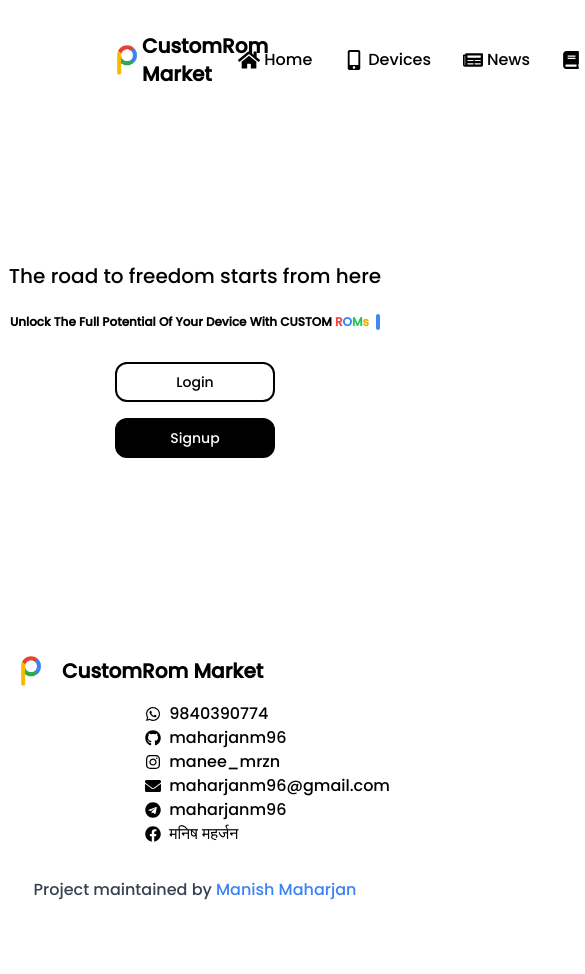
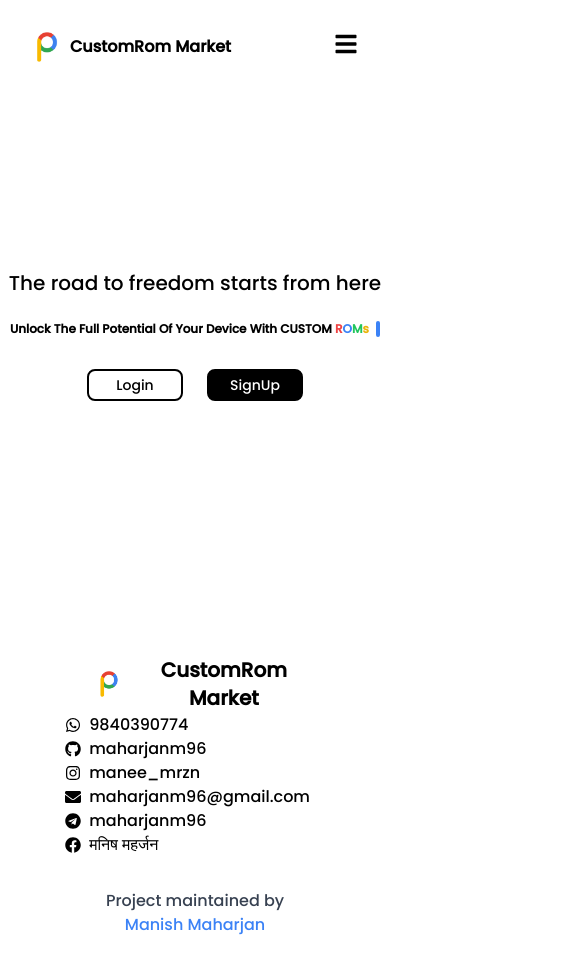
Before and after one commit to maharjanm96/CustomRom-Market, a Next.js app: page / in a window 390 px wide. Shown: the top 974 px of the page, 585 px wide, since content can reach past the window. Before the commit the page ends 942 px from the top, so only its background shows below. Built offline with nearby package versions, Linux system fonts and the light colour scheme.

Commit message:
Frontend Fixex

```diff
--- /dev/null
+++ b/app/Components/Buttons/Buttons.tsx
@@ -0,0 +1,27 @@
+"use client";
+import React from "react";
+
+interface CustomButtonProps {
+  name: string;
+  bgColor: string;
+  textColor: string;
+  onClick?: () => void;
+}
+
+const CustomButton: React.FC<CustomButtonProps> = ({
+  name,
+  bgColor,
+  textColor,
+  onClick,
+}) => {
+  return (
+    <button
+      onClick={onClick}
+      className={`lg:w-40 lg:h-10 md:w-40 md:h-10 sm:w-24 sm:h-8 w-24 h-8 lg:rounded-xl md:rounded-lg sm:rounded-lg rounded-lg border-2 border-black text-sm ${bgColor} ${textColor}`}
+    >
+      {name}
+    </button>
+  );
+};
+
+export default CustomButton;
--- a/app/Components/Footer.tsx
+++ b/app/Components/Footer.tsx
@@ -45,7 +45,7 @@ const contactLinks = [
 
 const Footer = () => {
   return (
-    <footer className="bg-white py-10 text-center ">
+    <footer className="bg-white p-20 text-center ">
       <div className="container container-style">
         <div className="flex items-center ">
           <div className="m-4">
--- a/app/Components/Header.tsx
+++ b/app/Components/Header.tsx
@@ -8,6 +8,8 @@ import {
   FaBook,
   FaDollarSign,
   FaMobileAlt,
+  FaBars,
+  FaTimes,
 } from "react-icons/fa";
 import Logout from "./Buttons/LogoutButton";
 import { useRouter } from "next/navigation";
@@ -17,19 +19,17 @@ import { toast } from "sonner";
 const Header = () => {
   const router = useRouter();
   const [isAuthenticated, setIsAuthenticated] = useState(false);
+  const [isMenuOpen, setIsMenuOpen] = useState(false);
 
   useEffect(() => {
-    // Check the token on component mount
     const token = Cookies.get("token");
     setIsAuthenticated(!!token);
 
-    // Set up an interval to periodically check the cookie
     const intervalId = setInterval(() => {
       const token = Cookies.get("token");
       setIsAuthenticated(!!token);
-    }, 1000); // Check every second
+    }, 1000);
 
-    // Clean up interval on component unmount
     return () => clearInterval(intervalId);
   }, []);
 
@@ -40,15 +40,30 @@ const Header = () => {
     router.push("/auth/login");
   };
 
+  const toggleMenu = () => {
+    setIsMenuOpen(!isMenuOpen);
+  };
+
   return (
-    <header className="flex justify-between items-center m-8 bg-white">
+    <header className="flex justify-between p-8 bg-white">
       <Link href="/">
-        <div className="flex items-center pl-20 cursor-pointer">
+        <div className="flex items-center cursor-pointer">
           <Image src="/assets/logo.png" alt="Logo" width={30} height={30} />
-          <span className="text-xl font-semibold">CustomRom Market</span>
+          <span className="lg:text-xl font-semibold px-2 sm:text-sm">
+            CustomRom Market
+          </span>
         </div>
       </Link>
-      <nav className="flex space-x-4 pr-8 gap-4">
+      <div className="md:hidden">
+        <button onClick={toggleMenu} className="text-2xl">
+          {isMenuOpen ? <FaTimes /> : <FaBars />}
+        </button>
+      </div>
+      <nav
+        className={`${
+          isMenuOpen ? "block" : "hidden"
+        } md:flex flex-col md:flex-row md:items-center space-y-6 md:space-y-0 md:space-x-4 mt-4 md:mt-0`}
+      >
         <Link href="/" className="flex items-center space-x-1">
           <FaHome style={{ fontSize: 22 }} />
           <span>Home</span>
--- a/app/layout.tsx
+++ b/app/layout.tsx
@@ -3,15 +3,16 @@ import { Poppins } from "next/font/google";
 import "./globals.css";
 import Footer from "@/app/Components/Footer";
 import { Toaster } from "@/components/ui/sonner";
-import dynamic from "next/dynamic";
+// import dynamic from "next/dynamic";
+import Header from "./Components/Header";
 
 //TO solve hydration error --Error: Hydration failed because the initial UI does not match what was rendered on the server.
-const DynamicHeaderComponent = dynamic(
-  () => import("@/app/Components/Header"),
-  {
-    ssr: false,
-  }
-);
+// const DynamicHeaderComponent = dynamic(
+//   () => import("@/app/Components/Header"),
+//   {
+//     ssr: false,
+//   }
+// );
 
 const pop = Poppins({ subsets: ["latin"], weight: ["300", "500"] });
 
@@ -28,7 +29,8 @@ export default function RootLayout({
     <html lang="en">
       <body className={pop.className}>
         <Toaster />
-        <DynamicHeaderComponent />
+        <Header />
+        {/* <DynamicHeaderComponent /> */}
         {children}
         <Footer />
       </body>
--- a/app/page.tsx
+++ b/app/page.tsx
@@ -4,6 +4,8 @@ import React from "react";
 import { TypewriterEffectSmooth } from "@/app/Components/ui/Typewriter-effect";
 import Link from "next/link";
 import Cookies from "js-cookie";
+import CustomButton from "./Components/Buttons/Buttons";
+import router from "next/router";
 
 export default function Home() {
   const isAuthenticated = !!Cookies.get("token");
@@ -46,18 +48,25 @@ export default function Home() {
     <div className="flex flex-col items-center justify-center h-[30rem]">
       <p className="text-black text-xl">The road to freedom starts from here</p>
       <TypewriterEffectSmooth words={words} />
-      <div className="flex flex-col md:flex-row space-y-4 md:space-y-0 space-x-0 md:space-x-4">
+      <div className="lg:w-full flex gap-6 justify-center">
         {!isAuthenticated ? (
           <>
             <Link href="/auth/login">
-              <button className="w-40 h-10 rounded-xl bg-white border-2 text-black border-black text-sm">
-                Login
-              </button>
+              <CustomButton
+                name="Login"
+                bgColor="bg-white"
+                textColor="text-black"
+                //onClick={() => router.push("/auth/login")}
+              />
             </Link>
+
             <Link href="/auth/signup">
-              <button className="w-40 h-10 rounded-xl bg-black text-white border-2 border-black text-sm">
-                Signup
-              </button>
+              <CustomButton
+                name="SignUp"
+                bgColor="bg-black"
+                textColor="text-white"
+                //onClick={() => router.push("/auth/login")}
+              />
             </Link>
           </>
         ) : (
--- a/tailwind.config.ts
+++ b/tailwind.config.ts
@@ -7,6 +7,14 @@ const config: Config = {
     "./app/**/*.{js,ts,jsx,tsx,mdx}",
   ],
   theme: {
+    screens: {
+      xs: "480px", // Extra small devices
+      sm: "640px", // Small devices (landscape phones, 640px and up)
+      md: "768px", // Medium devices (tablets, 768px and up)
+      lg: "1024px", // Large devices (desktops, 1024px and up)
+      xl: "1280px", // Extra large devices (large desktops, 1280px and up)
+      "2xl": "1536px", // 2x extra large devices (larger desktops, 1536px and up)
+    },
     extend: {
       animation: {
         spotlight: "spotlight 2s ease .75s 1 forwards",
```
